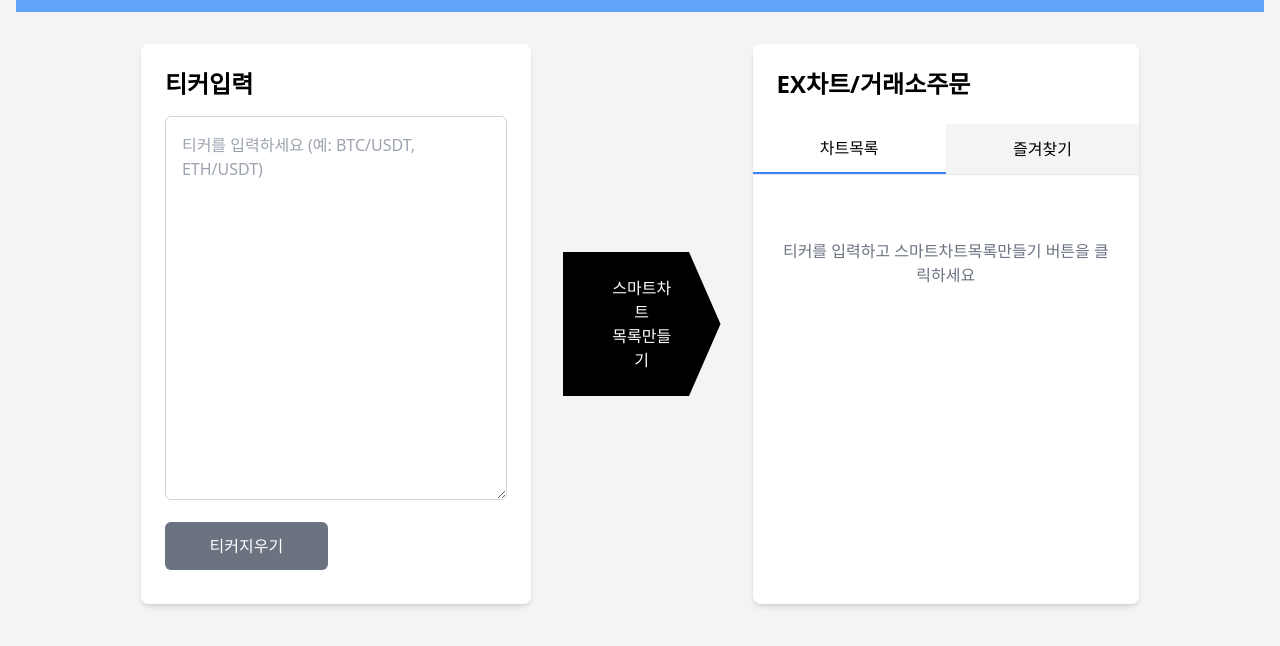
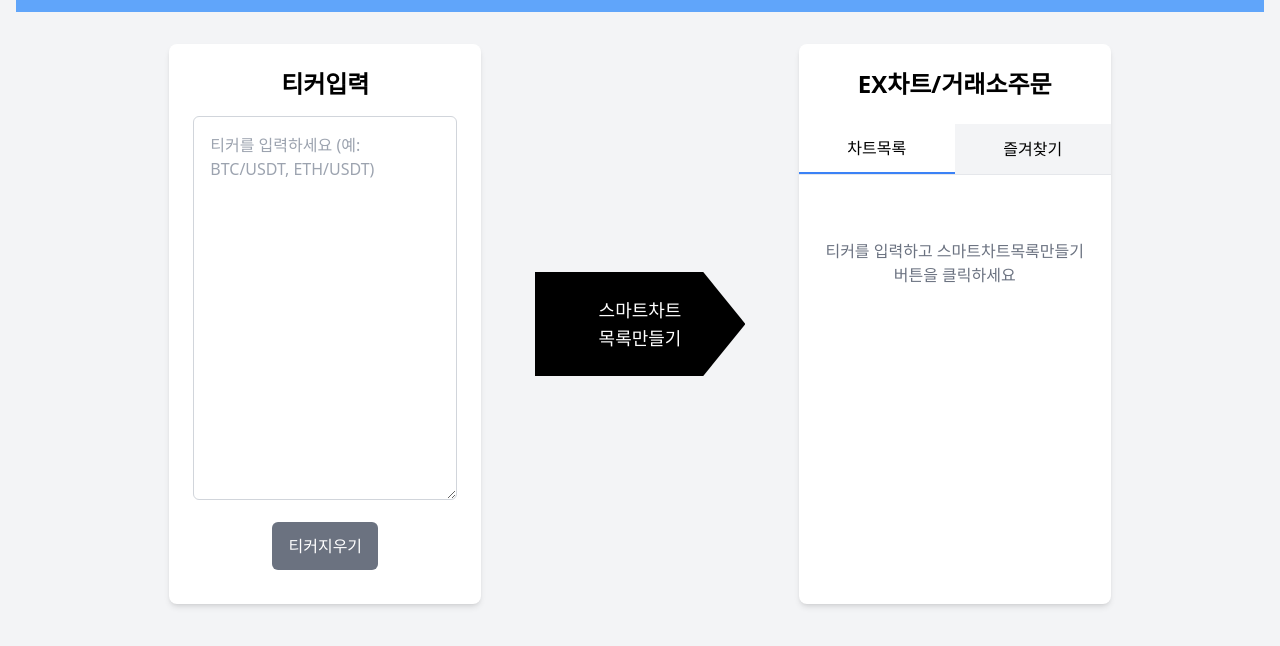
Before and after one commit to ukimyoung/ex, a website: page index.html in a window 1280 px wide. Shown: the part 88-734 px from the top of the page. Drawn offline with nearby package versions, Linux system fonts and the light colour scheme.

Commit message:
UI 개선: 티커입력 영역 가로 크기 조정, 스마트차트목록만들기 버튼 크기 및 텍스트 크기 조정

```diff
--- a/index.html
+++ b/index.html
@@ -23,8 +23,8 @@
             <div class="hidden md:block" style="width: 100px;"></div>
 
             <!-- 왼쪽 티커 입력 영역 -->
-            <div class="w-full md:w-1/3 bg-white p-6 rounded-lg shadow-md" style="height: 560px;">
-                <h2 class="text-2xl font-bold mb-4">티커입력</h2>
+            <div class="w-full md:w-1/4 bg-white p-6 rounded-lg shadow-md" style="height: 560px;">
+                <h2 class="text-2xl font-bold mb-4 text-center">티커입력</h2>
                 <div class="mb-4">
                     <textarea
                         x-model="tickerInput"
@@ -32,14 +32,13 @@
                         placeholder="티커를 입력하세요 (예: BTC/USDT, ETH/USDT)"
                     ></textarea>
                 </div>
-                <div class="grid grid-cols-2 gap-4 mb-4">
+                <div class="flex justify-center mb-4">
                     <button
                         @click="clearTickerInput"
-                        class="w-full bg-gray-500 text-white py-3 px-4 rounded-md hover:bg-gray-600 transition flex items-center justify-center"
+                        class="bg-gray-500 text-white py-3 px-4 rounded-md hover:bg-gray-600 transition flex items-center justify-center"
                     >
                         <span>티커지우기</span>
                     </button>
-                    <div></div>
                 </div>
             </div>
 
@@ -47,19 +46,19 @@
             <div class="w-full md:w-auto flex flex-col items-center justify-center self-center my-8 md:my-0">
                 <button
                     @click="processTickerInput"
-                    class="arrow-button bg-black text-white py-6 px-12 hover:bg-gray-800 transition cursor-pointer"
+                    class="arrow-button bg-black text-white py-6 px-16 hover:bg-gray-800 transition cursor-pointer"
                 >
                     <div class="flex flex-col items-center justify-center">
-                        <span class="text-center font-medium">스마트차트</span>
-                        <span class="text-center font-medium">목록만들기</span>
+                        <span class="text-center font-medium text-lg">스마트차트</span>
+                        <span class="text-center font-medium text-lg">목록만들기</span>
                     </div>
                 </button>
             </div>
 
             <!-- 오른쪽 차트/거래소 영역 -->
-            <div class="w-full md:w-1/3 bg-white rounded-lg shadow-md" style="height: 560px;">
+            <div class="w-full md:w-1/4 bg-white rounded-lg shadow-md" style="height: 560px;">
                 <div class="border-b border-gray-200">
-                    <h2 class="text-2xl font-bold p-6">EX차트/거래소주문</h2>
+                    <h2 class="text-2xl font-bold p-6 text-center">EX차트/거래소주문</h2>
                     <div class="flex">
                         <button
                             @click="activeTab = 'charts'"
```
